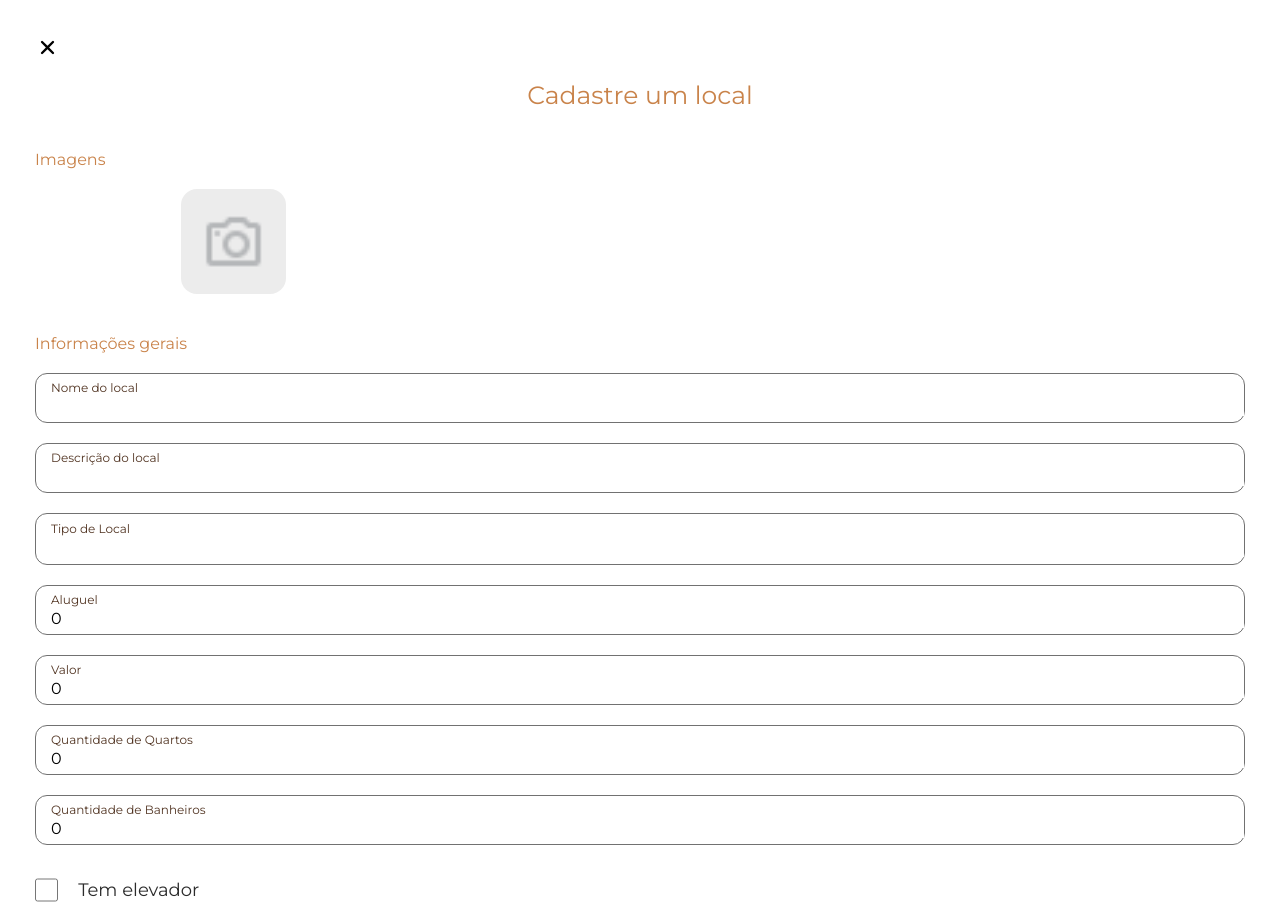
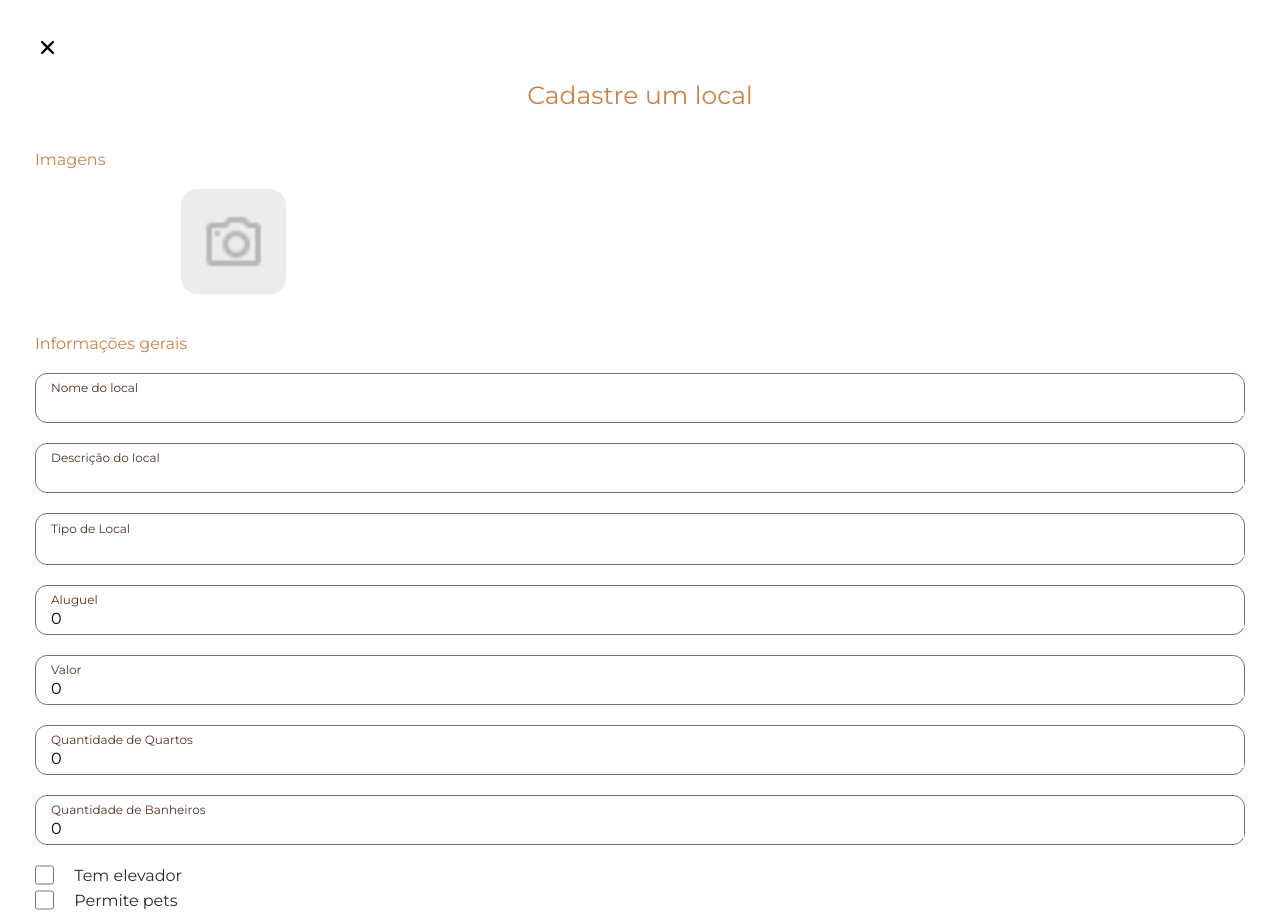
Before and after one commit to Par-de-Jarro/frontend, a React (Create React App) app: page /spot in a window 1280 px wide. Shown: the top 913 px of the page. Built offline with nearby package versions, Linux system fonts and the light colour scheme.

Commit message:
feat: styles files

```diff
--- a/src/components/checkbox/index.tsx
+++ b/src/components/checkbox/index.tsx
@@ -1,31 +1,5 @@
 import React from 'react';
-import styled from 'styled-components';
-
-
-const Container = styled.div`
-  display: flex;
-  justify-content: center;
-  align-items: center;
-  width: 100%;
-  height: 91px;
-  min-height: 50px;
-`
-
-const Label = styled.p`
-  font-size: 18px;
-  color: #2b2b2b;
-  width: 100%;
-  margin-left: 20px;
-`
-
-const Input = styled.input`
-  width: 24px;
-  height: 24px;
-  border: 1px solid #b0b0b0;
-  border-radius: 50%;
-  accent-color: #222222;
-`
-
+import { Container, Input, Label } from './styles'
 interface CheckBoxProps {
   label?: string;
   value: boolean;
--- /dev/null
+++ b/src/components/checkbox/styles.ts
@@ -0,0 +1,24 @@
+import styled from 'styled-components';
+
+
+export const Container = styled.div`
+  display: flex;
+  justify-content: center;
+  align-items: center;
+  width: 100%;
+  height: 100%;
+`
+
+export const Label = styled.p`
+  font-size: 16px;
+  color: #2b2b2b;
+  width: 100%;
+  margin-left: 20px;
+`
+
+export const Input = styled.input`
+  border: 1px solid #b0b0b0;
+  accent-color: #222222;
+  height: 20px;
+  width: 20px;
+`
--- a/src/components/counter/index.tsx
+++ b/src/components/counter/index.tsx
@@ -1,5 +1,5 @@
 import React from 'react';
-import styled, { css } from 'styled-components';
+import { Button, Container, CounterContainer, CounterValue } from './styles';
 
 interface CounterProps {
   max: number
@@ -7,56 +7,6 @@ interface CounterProps {
   value: number
   onChange: (value: number) => void
 }
-
-const CounterContainer = styled.div`
-  display: flex;
-  justify-content: space-between;
-  align-items: center;
-  max-width: 120px;
-  color: black;
-  align-content: right;
-`
-
-const CounterValue = styled.p`
-  font-size: 15px;
-  padding: 2px 0px 2px 0px;
-  color: #2b2b2b;
-  font-weight: 400;
-  padding: 0 10px 0 10px;
-`
-const Container = styled.div`
-  display: flex;
-  width: 100%;
-  height: 91px;
-  justify-content: center;
-  align-items: center;
-`
-
-
-
-const Button = styled.button`
-  height: 32px;
-  width: 32px;
-  background-color: white;
-  border: 2px solid #cdcdcd;
-  color: #717171;
-  border-radius: 50%;
-
-  &:hover {
-    border-color: black;
-    color: black;
-  }
-
-  ${(props) => props.disabled && css`
-      color: #ececec;
-      border-color: #ececec;
-
-      &:hover {
-        color: #ececec;
-        border-color: #ececec;
-      }
-  `}
-`
 
 const Counter: React.FC<CounterProps> = ( { max, min, value, onChange } ) => {
   const onAdd = () => {
--- /dev/null
+++ b/src/components/counter/styles.ts
@@ -0,0 +1,48 @@
+import styled, { css } from 'styled-components';
+
+export const CounterContainer = styled.div`
+  display: flex;
+  justify-content: space-between;
+  align-items: center;
+  color: black;
+  align-content: right;
+`
+
+export const CounterValue = styled.p`
+  font-size: 15px;
+  padding: 2px 0px 2px 0px;
+  color: #2b2b2b;
+  font-weight: 400;
+  padding: 0 10px 0 10px;
+`
+export const Container = styled.div`
+  display: flex;
+  width: 100%;
+  height: 100%;
+  justify-content: center;
+  align-items: center;
+`
+
+export const Button = styled.button`
+  height: 32px;
+  width: 32px;
+  background-color: white;
+  border: 2px solid #cdcdcd;
+  color: #717171;
+  border-radius: 50%;
+
+  &:hover {
+    border-color: black;
+    color: black;
+  }
+
+  ${(props) => props.disabled && css`
+      color: #ececec;
+      border-color: #ececec;
+
+      &:hover {
+        color: #ececec;
+        border-color: #ececec;
+      }
+  `}
+`
--- a/src/components/filters-modal/index.tsx
+++ b/src/components/filters-modal/index.tsx
@@ -36,10 +36,15 @@ const ModalContainer = styled.div`
 
 const FilterItemContainer = styled.div`
   display: flex;
+  flex-direction: column;
   justify-content: space-between;
   align-items: center;
   border-bottom: 1px solid #ebebeb;
+  padding: 10px 0px 10px 0px;
+`
 
+const FilterCounterItemContainer = styled(FilterItemContainer)`
+  flex-direction: row;
 `
 
 const Title = styled.p`
@@ -56,7 +61,7 @@ const Label = styled.p`
   width: 100%;
 `
 
-const FilterItemInfoContainer = styled.div`
+const FilterInfoContainer = styled.div`
   display: flex;
   flex-direction: column;
   align-items: center;
@@ -147,24 +152,59 @@ const FiltersModal: React.FC<FilterPModalProps> = ({ onClose, onSearch }) => {
             <CloseIcon onClick={onClose}/>
             <Title>Filtros</Title>
           </TitleContainer>
-          <RangeSlider value={[filters.value_min || 0, filters.value_max || 2000]} onChange={updateValue}/>
+
+
           <FilterItemContainer>
-            <FilterItemInfoContainer>
+            <FilterInfoContainer>
+              <Title>Preço</Title>
+            </FilterInfoContainer>
+            <RangeSlider prefix='R$' value={[filters.value_min || 0, filters.value_max || 2000]} onChange={updateValue}/>
+          </FilterItemContainer>
+
+
+          <FilterCounterItemContainer>
+            <FilterInfoContainer>
               <Title>Quartos</Title>
               <Label>Quantiade de Quartos</Label>
-            </FilterItemInfoContainer>
+            </FilterInfoContainer>
             <Counter value={filters.rooms_quantity || 0} onChange={updateRooms} min={0} max={20}/>
-          </FilterItemContainer>
-          <FilterItemContainer>
-            <FilterItemInfoContainer>
+          </FilterCounterItemContainer>
+
+
+          <FilterCounterItemContainer>
+            <FilterInfoContainer>
               <Title>Banheiros</Title>
               <Label>Quantiade de Banheiros</Label>
-            </FilterItemInfoContainer>
+            </FilterInfoContainer>
             <Counter value={filters.bathrooms_quantity || 0} onChange={updateBathrooms} min={0} max={20}/>
-          </FilterItemContainer>
-          <CheckBox value={filters.allow_pet|| false } onChange={updateAllowPet} label='Permite Pets'/>
-          <CheckBox value={filters.allow_smoker || false } onChange={updateAllowSmoker} label='Permite Fumante'/>
-          <CheckBox value={filters.has_elevator || false } onChange={updateHasElevator} label='Possui Elevador'/>
+          </FilterCounterItemContainer>
+
+
+
+          <FilterCounterItemContainer>
+            <FilterInfoContainer>
+              <Title>Permite Pets</Title>
+              <Label>Se o local permite pets</Label>
+            </FilterInfoContainer>
+            <CheckBox value={filters.allow_pet|| false } onChange={updateAllowPet}/>
+          </FilterCounterItemContainer>
+
+          <FilterCounterItemContainer>
+            <FilterInfoContainer>
+              <Title>Permite Fumantes</Title>
+              <Label>Se o local permite fumantes</Label>
+            </FilterInfoContainer>
+            <CheckBox value={filters.allow_smoker || false } onChange={updateAllowSmoker}/>
+          </FilterCounterItemContainer>
+
+          <FilterCounterItemContainer>
+            <FilterInfoContainer>
+              <Title>Possui Elevador</Title>
+              <Label>Se o local possui elevador</Label>
+            </FilterInfoContainer>
+            <CheckBox value={filters.has_elevator || false } onChange={updateHasElevator}/>
+          </FilterCounterItemContainer>
+
           <Button onClick={onSearch}>Pesquisar</Button>
         </ModalContainer>
     </ModalWrapper>
```
